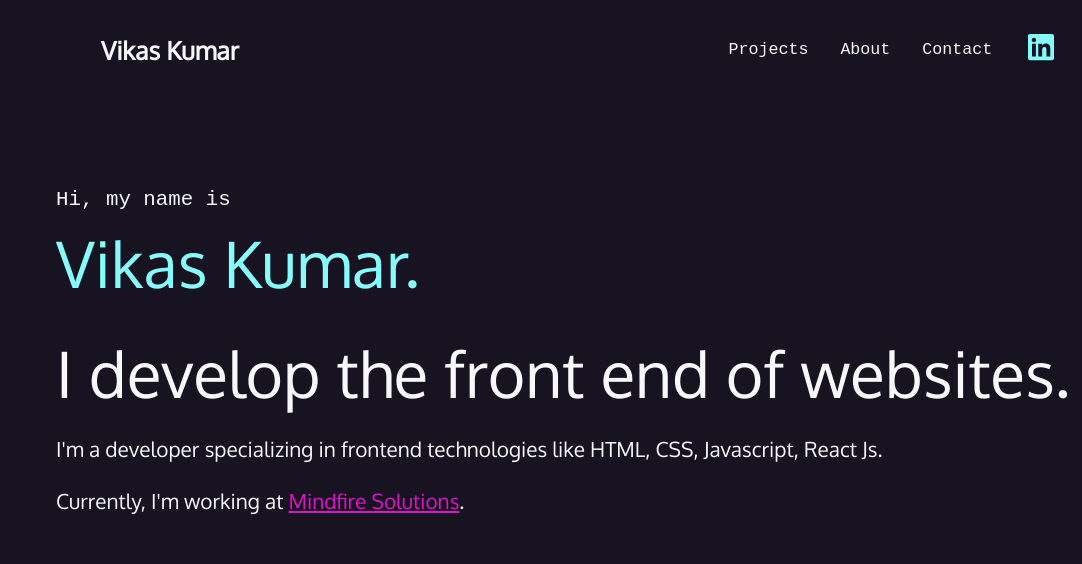
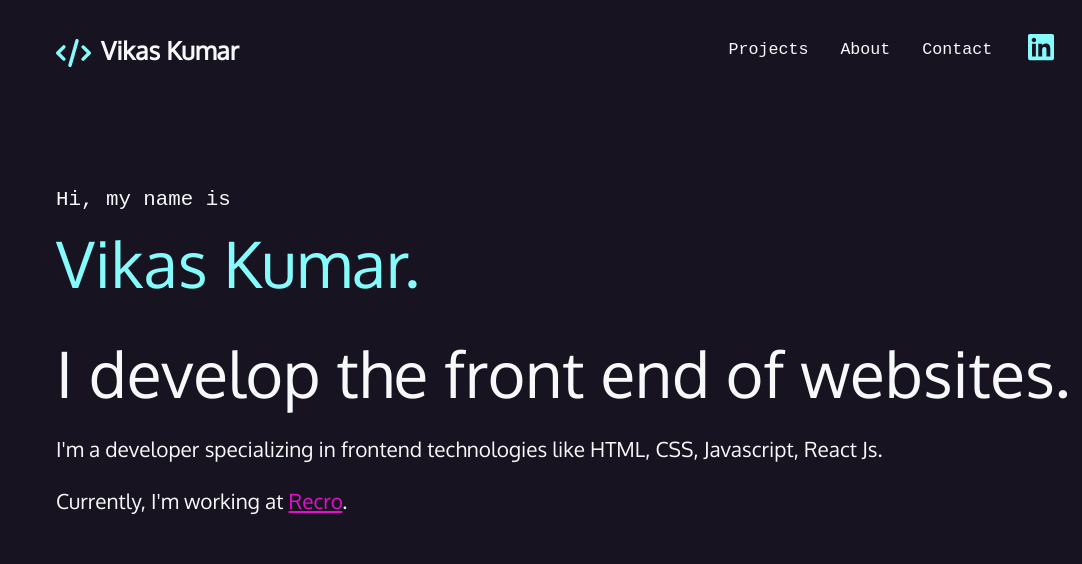
Before and after one commit to VikasKumar-19/Portfolio-website, a plain HTML site: page index.html in a window 1280 px wide. Shown: the top 564 px of the page, 0-1082 px from the left. Drawn offline with Linux system fonts and the light colour scheme; a web font is replaced by a local one.

Commit message:
updated portfolio

```diff
--- a/css/style.css
+++ b/css/style.css
@@ -174,7 +174,7 @@ nav a:hover {
 
 .code-icon {
   -webkit-mask: url(/images/code-solid.svg) no-repeat 100% 100%;
-  mask: url(code-solid.svg) no-repeat 100% 100%;
+  mask: url(/images/code-solid.svg) no-repeat 100% 100%;
 }
 
 .linked-in-icon {
--- a/index.html
+++ b/index.html
@@ -29,7 +29,7 @@
           </a>
         </li>
         <li>
-          <a href="https://www.github.com/vikas-algomaster">
+          <a href="https://www.github.com/VikasKumar-19">
             <span class="nav-icon github-icon"></span>
             <span hidden>Github</span>
           </a>
@@ -48,8 +48,8 @@
       </p>
       <p>
         Currently, I'm working at
-        <a href="https://www.mindfiresolutions.com/" target="_blank"
-          >Mindfire Solutions</a
+        <a href="https://www.recro.io/" target="_blank"
+          >Recro</a
         >.
       </p>
     </section>
@@ -103,7 +103,7 @@
           >
         </li>
         <li>
-          <a href="https://www.github.com/vikas-algomaster">
+          <a href="https://www.github.com/VikasKumar-19">
             <span class="nav-icon github-icon footer-icon"></span
             ><span hidden>Github</span>
           </a>
```
